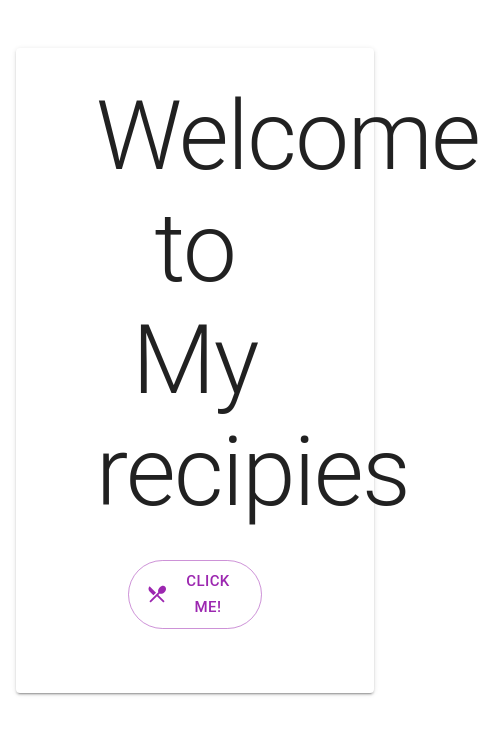
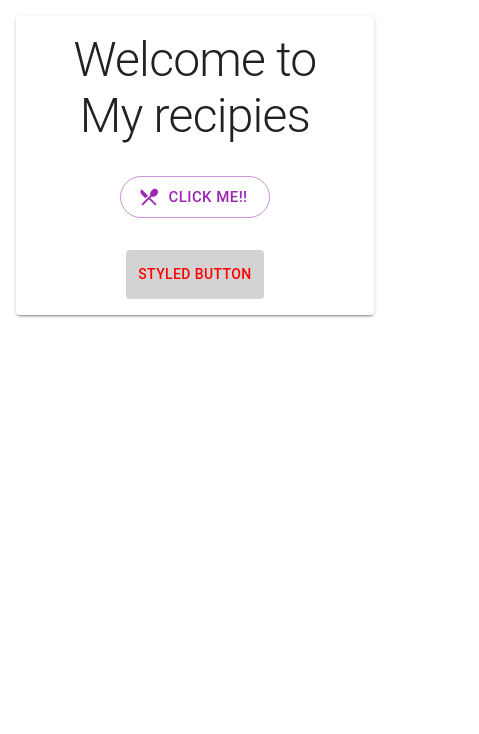
Before and after one commit to sowjanya-gangisetty/MUI-Recipies, a Next.js app: page / in a window 390 px wide. Shown: the top 734 px of the page, 479 px wide, since content can reach past the window. Built offline with nearby package versions, Linux system fonts and the light colour scheme; what @mui/material-nextjs would draw is missing.

Commit message:
styled Button

```diff
--- a/src/app/page.tsx
+++ b/src/app/page.tsx
@@ -1,26 +1,46 @@
-
+'use client'
 import styles from "./page.module.css";
 import { Typography , Button, Container, Paper, Box} from "@mui/material";
 import RestaurantMenuIcon from '@mui/icons-material/RestaurantMenu';
+import {styled} from '@mui/material/styles'
+
+const StyledButton = styled(Button)`
+background-color: lightgrey;
+color : red ;
+padding:12px`
 
 export default function Home() {
   return (
     <Container maxWidth="md">
       <Paper elevation={2}>
         <Box sx={{
-          m: 6,
-          p:4,
-          textAlign:"center",
+          m:{
+            xs:2,
+            md:10
+          },
+         p:{
+          xs:2,
+          md:6
+         },
+          textAlign:"center"
         }}>
-        <Typography variant="h1" align="center" color="textPrimary"> Welcome to My recipies</Typography>
+        <Typography variant="h1" align="center" color="textPrimary"
+                    sx={{
+                      fontSize:{
+                      xs:"3rem",
+                      md:"6rem"
+                    }}}>
+          Welcome to My recipies
+        </Typography>
         <Button href="/recipe"  startIcon={<RestaurantMenuIcon/ >}
                 size="large" variant="outlined" color="secondary"
                 sx={{
                   m:4,
                   borderRadius:"50px"
                 }}>
-            Click me!
+            Click me!!
         </Button>
+        <StyledButton>Styled Button</StyledButton>
       </Box>
       </Paper>
     </Container>
```
